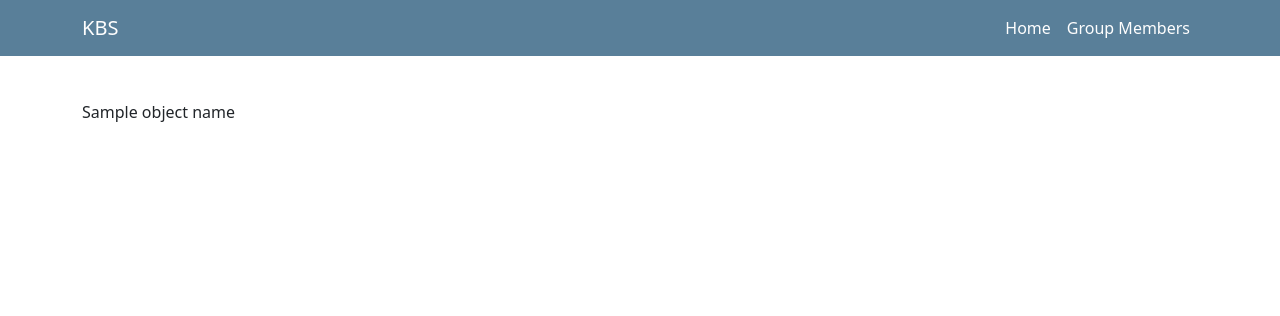
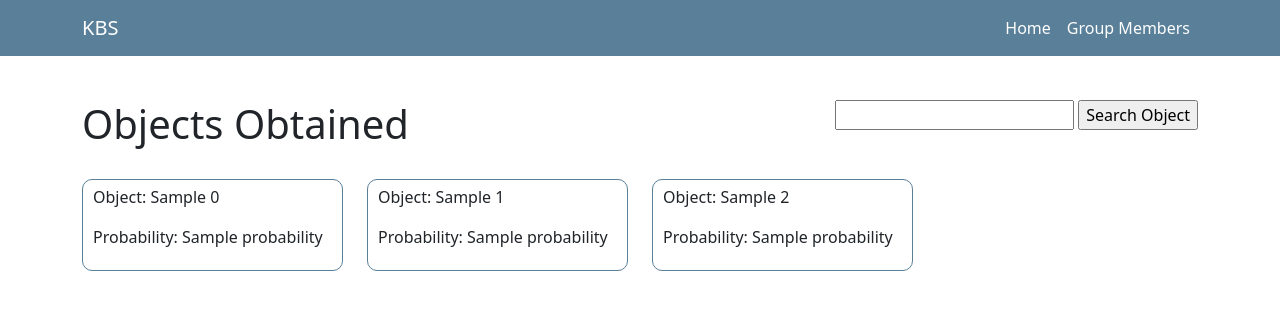
Before and after one commit to taringamutsah/KBS-ASSIGNMENT-2, a Flask app: template templates/objects.html in a window 1280 px wide. Shown: the top 316 px of the page. Run offline with Flask 2, Linux system fonts and the light colour scheme; the template is opened without the code that fills it: most values are stand-ins (such as "Sample title", 1, 10 or a date in 2020); some libraries are stand-ins or nearby versions.

Commit message:
Update objects.html

```diff
--- a/templates/objects.html
+++ b/templates/objects.html
@@ -7,5 +7,40 @@
 
 
 {% block body %}
-<p style="margin-top: 100px;">{{ object_name }}</p>
+<div style="margin-top: 100px;">
+    <div class="object-head" style="margin-bottom: 20px;">
+        <h1>Objects Obtained</h1>
+        <div >
+            <form  method="POST">
+                <input hidden type="text" name="{{ object_name }}" id="object">
+                <input type="text" name="object" id="object">
+                <input type="submit" value="Search Object">
+            </form>
+        </div>
+
+    </div>
+    <div class="row">
+        {% for item in data %}
+        <div class="col-md-3" style="margin-top: 3px;">
+            <div class="object">
+                <p>Object: {{ item['0']['label']}}</p>
+                <p>Probability: {{ item['0']['probability']}}</p>
+            </div>
+        </div>
+        <div class="col-md-3" style="margin-top: 3px;">
+            <div class="object">
+                <p>Object: {{ item['1']['label']}}</p>
+                <p>Probability: {{ item['1']['probability']}}</p>
+            </div>
+        </div>
+        <div class="col-md-3" style="margin-top: 3px;">
+            <div class="object">
+                <p>Object: {{ item['2']['label']}}</p>
+                <p>Probability: {{ item['2']['probability']}}</p>
+            </div>
+        </div>
+        {% endfor %}
+    </div>
+    <!-- <p class="my-5" >{{ data }}</p> -->
+</div>
 {% endblock %}
```
